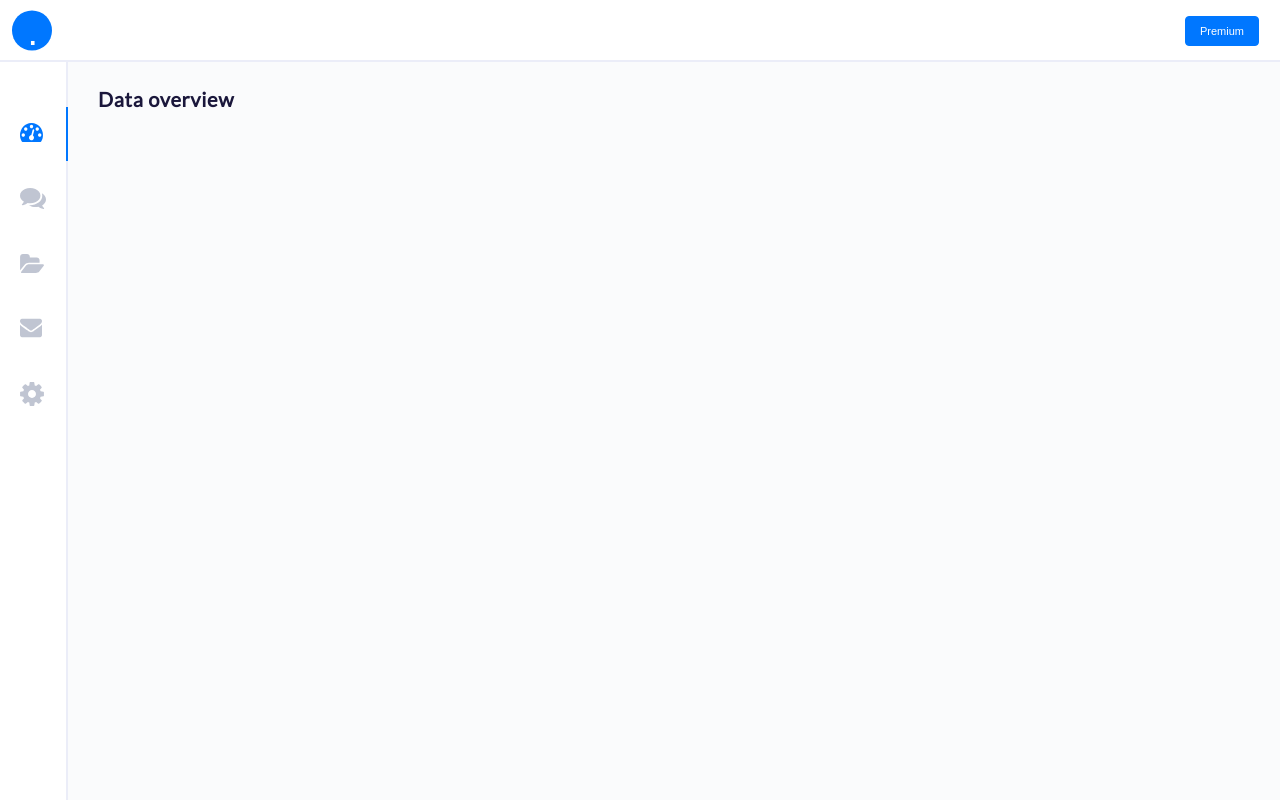
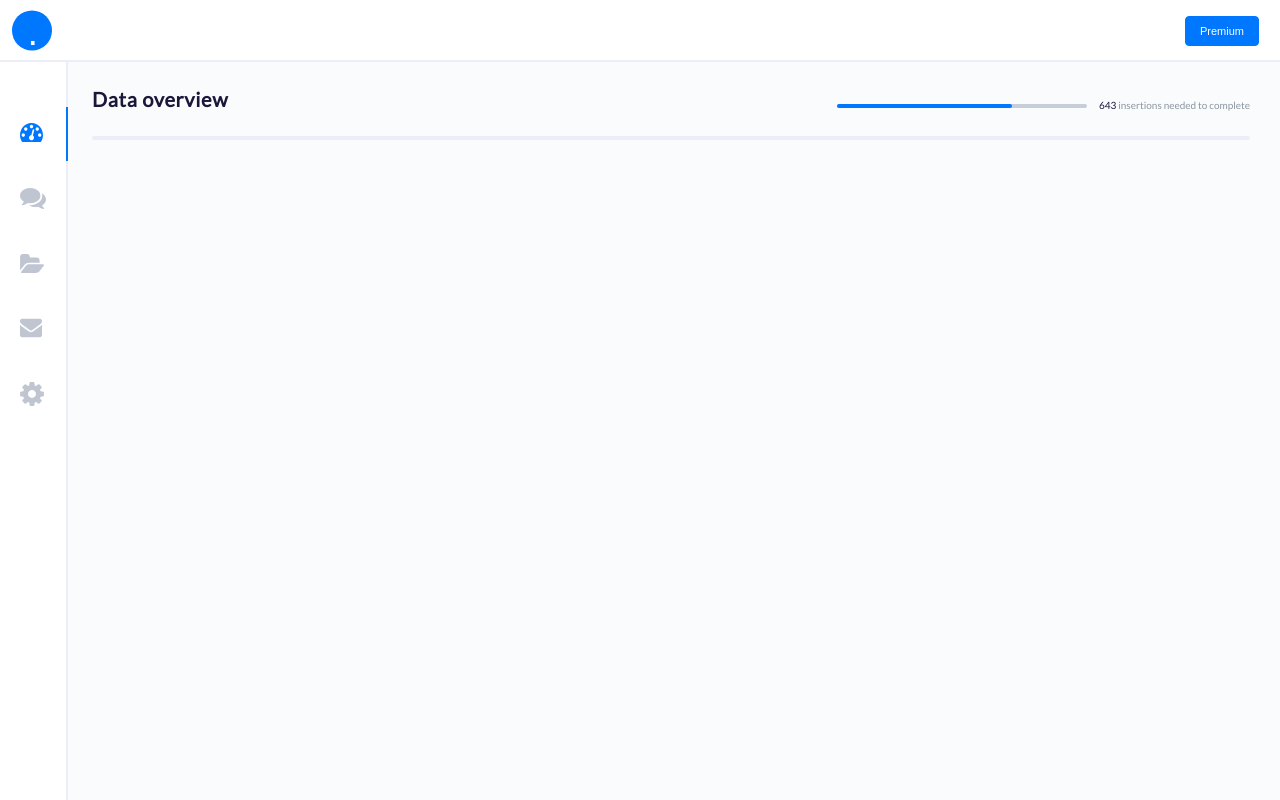
Before and after one commit to An1mus/react-ui, a React (Create React App) app: page / in a window 1280 px wide. Built offline with nearby package versions, Linux system fonts and the light colour scheme.

Commit message:
View elements

```diff
--- a/src/components/App.css
+++ b/src/components/App.css
@@ -24,9 +24,13 @@ time, mark, audio, video {
     --main-font-color: #1a173b;
     --main-table-font-color: #354052;
     --light-font-color: #8a96a0;
+    --lighter-font-color: #aab2c0;
     --white-font-color: #ffffff;
 
     --main-border-color: #ebedf8;
+
+    --progress-bar-background-color: #c7cdd9;
+    --progress-bar-bar-color: #0077ff;
 
     --main-background-color: #fafbfc;
     --white-background-color: #ffffff;
@@ -46,3 +50,14 @@ html {
     letter-spacing: normal;
     font-size: 10px;
 }
+
+
+.color-regular {
+    color: var(--main-font-color);
+}
+.color-light {
+    color: var(--light-font-color);
+}
+.color-lighter {
+    color: var(--lighter-font-color);
+}
--- a/src/components/common/containers/pageContainer.tsx
+++ b/src/components/common/containers/pageContainer.tsx
@@ -2,8 +2,11 @@ import styled from 'styled-components';
 
 const PageContainer = styled.div`
     background-color: var(--main-background-color);
+    box-sizing: border-box;
+    display: block;
     padding: 2.5rem 3rem;
-    width: 100%;
+    overflow: scroll;
+    width: calc(100% - 6.2rem);
 `;
 
 export default PageContainer;
--- a/src/components/common/nav/index.tsx
+++ b/src/components/common/nav/index.tsx
@@ -13,10 +13,10 @@ const NavContainer = styled.div`
     display: flex;
     flex-direction: column;
     padding: 4rem 0rem;
-    /*position: fixed;
+    position: fixed;
     left: 0;
     top: 6.2rem;
-    bottom: 0;*/
+    bottom: 0;
 `;
 
 const Nav = () => {
--- /dev/null
+++ b/src/components/common/progress/index.tsx
@@ -0,0 +1,31 @@
+import React from 'react';
+import styled from 'styled-components';
+
+interface Props {
+    percentage: number;
+}
+
+const ProgressContainer = styled.div`
+    background: var(--progress-bar-background-color);
+    border-radius: 0.2rem;
+    height: 0.4rem;
+    margin: 0.3rem 0;
+    width: 25rem;
+
+    div {
+        background: var(--progress-bar-bar-color);
+        height: 100%;
+        border-radius: 0.2rem;
+        max-width: ${(props) => props.percentage}%;
+    }
+`;
+
+const Progress = ({percentage}: Props) => {
+    return (
+        <ProgressContainer percentage={percentage}>
+            <div></div>
+        </ProgressContainer>
+    )
+};
+
+export default Progress;
--- a/src/components/dashboard/index.tsx
+++ b/src/components/dashboard/index.tsx
@@ -1,11 +1,52 @@
 import React from 'react';
+import styled from 'styled-components';
 import { Heading2 } from '../common/typography';
 import { PageContainer } from '../common/containers';
+import Progress from '../common/progress';
+
+const DataOverviewContainer = styled.div`
+    border-radius: 0.4rem;
+    border: solid 0.2rem var(--main-border-color);
+    background-color: var(--white-background-color);
+
+    display: flex;
+`;
+
+const UpperContainer = styled.div`
+    display: flex;
+    flex-direction: row;
+    justify-content: space-between;
+    margin-bottom: 2.5rem;
+`;
+
+const ProgressContainer = styled.div`
+    display: flex;
+    align-items: flex-end;
+
+    p {
+        margin-left: 1.2rem;
+    }
+`;
 
 const Dashboard = () => {
     return (
         <PageContainer>
-            <Heading2 text={'Data overview'}/>
+
+            <UpperContainer>
+                <Heading2 text={'Data overview'}/>
+
+                <ProgressContainer>
+                    <Progress percentage={70}/>
+
+                    <p className={'color-light'}>
+                        <b className={'color-regular'}>643</b> insertions needed to complete
+                    </p>
+                </ProgressContainer>
+            </UpperContainer>
+
+            <DataOverviewContainer>
+
+            </DataOverviewContainer>
         </PageContainer>
     )
 };
--- a/src/components/routes/index.tsx
+++ b/src/components/routes/index.tsx
@@ -9,6 +9,7 @@ import InDevelopment from '../indev';
 
 const AppContainer = styled.div`
     display: flex;
+    justify-content: flex-end;
     min-height: calc(100vh - 6.2rem);
 `;
 
```
